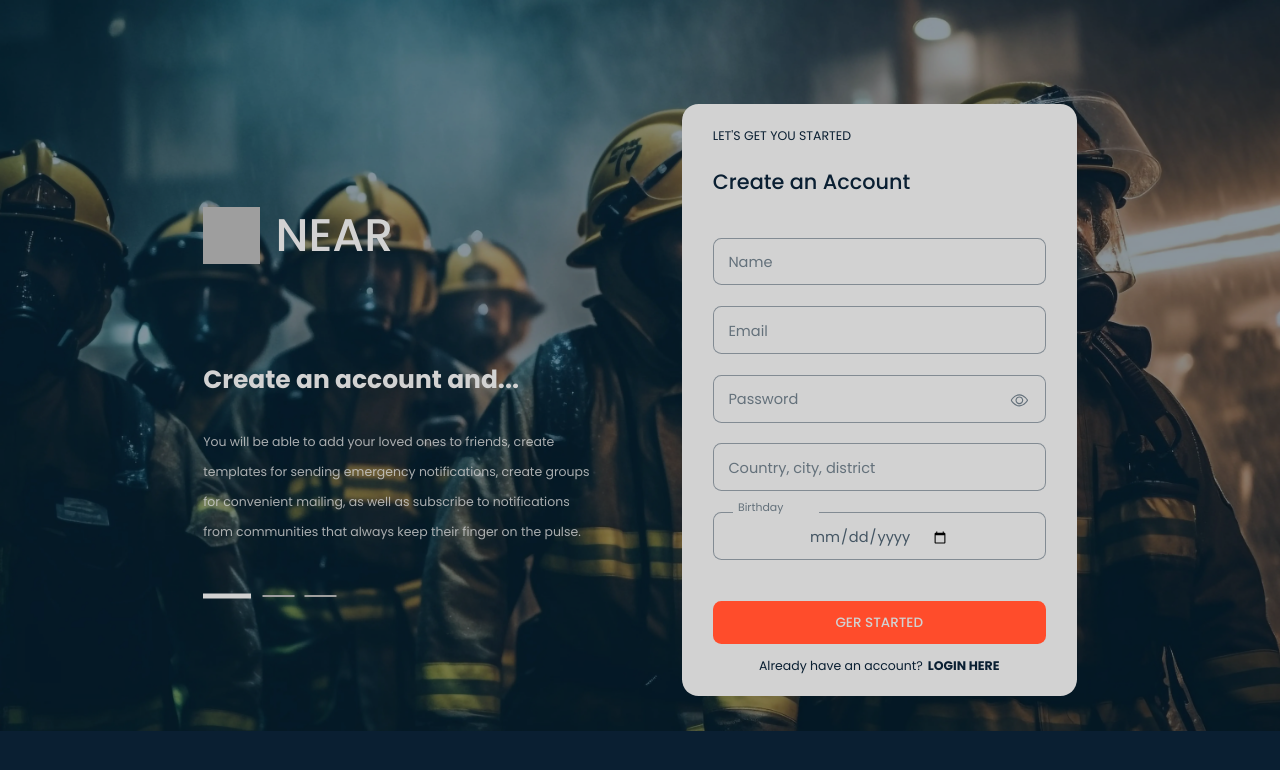
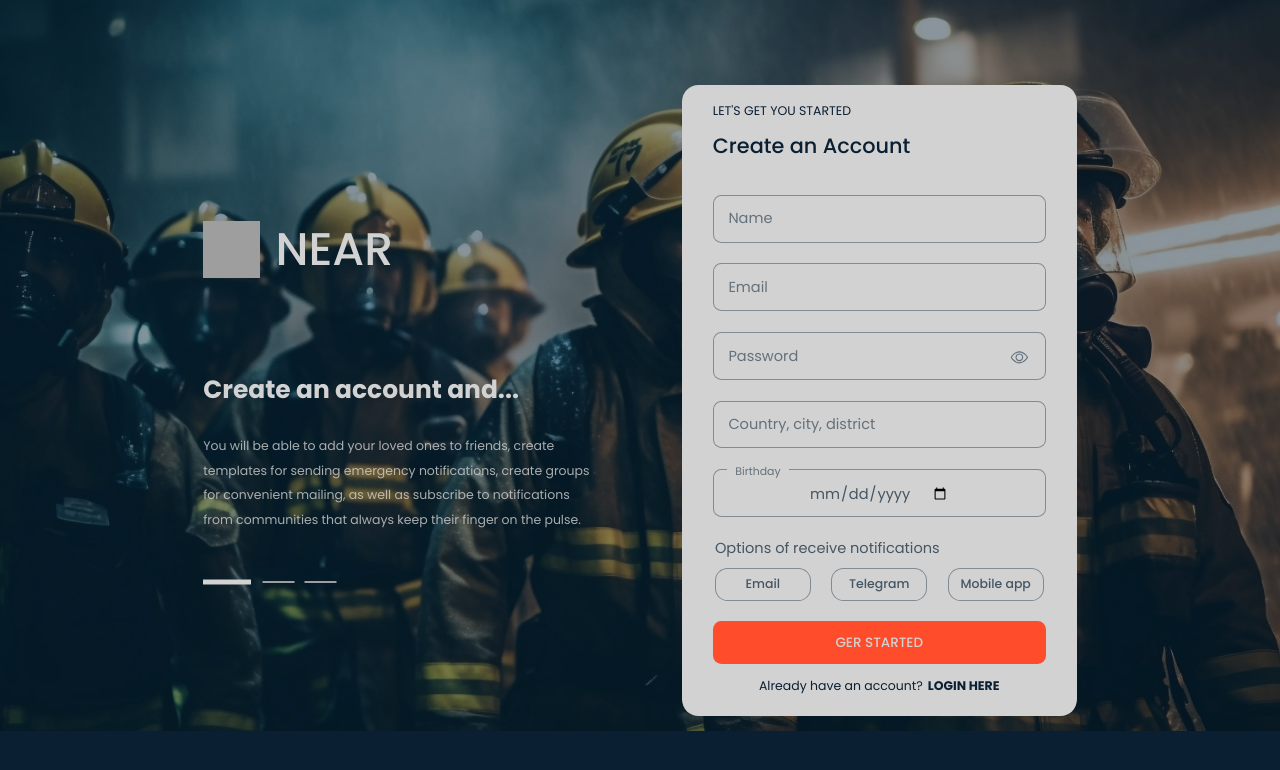
Before and after one commit to mattakvshi/NEAR-frontend, a React (Create React App) app: page /NEAR-frontend/signup/account in a window 1280 px wide. Shown: the top 770 px of the page. Built offline with nearby package versions, Linux system fonts and the light colour scheme; grey boxes are pictures that could not be loaded.

Commit message:
I finished all sorts of small shoals, started making a working slider

```diff
--- a/src/components/LogIn-SingUp/InputComponent/inputcomponent.css
+++ b/src/components/LogIn-SingUp/InputComponent/inputcomponent.css
@@ -17,7 +17,7 @@
 	font-size: calc(var(--index) * 0.7);
 	height: 100%;
 	outline: 0;
-	padding: 4px 20px 0;
+	padding: calc(var(--index) * 0.1) calc(var(--index) * 0.69) 0;
 	width: 100%;
 }
 
@@ -27,29 +27,30 @@
 }
 
 .cut {
-	height: 20px;
+	border-radius: calc(var(--index) * 0.2);
+	height: calc(var(--index) * 0.69);
 	background-color: var(--light-bg);
-	left: 20px;
+	left: calc(var(--index) * 0.69);
 	position: absolute;
-	top: -20px;
+	top: calc(var(--index) * -0.69);
 	transform: translateY(0);
 	transition: transform 200ms;
 }
 
 .cut-short {
-	width: 50px;
+	width: calc(var(--index) * 1.7);
 }
 
 .input:focus ~ .cut,
 .input:not(:placeholder-shown) ~ .cut {
-	transform: translateY(8px);
+	transform: translateY(calc(var(--index) * 0.4));
 }
 
 .placeholder {
 	color: var(--text-color-light-dark70);
 	font-size: calc(var(--index) * 0.7);
 	left: calc(var(--index) * 0.75);
-	line-height: 14px;
+	line-height: calc(var(--index) * 0.6);
 	pointer-events: none;
 	position: absolute;
 	transform-origin: 0 50%;
@@ -59,7 +60,8 @@
 
 .input:focus ~ .placeholder,
 .input:not(:placeholder-shown) ~ .placeholder {
-	transform: translateY(-30px) translateX(10px) scale(0.75);
+	transform: translateY(calc(var(--index) * -1.06))
+		translateX(calc(var(--index) * 0.35)) scale(0.75);
 }
 
 .input:not(:placeholder-shown) ~ .placeholder {
--- a/src/components/LogIn-SingUp/LogInFramework/LogInFramework.jsx
+++ b/src/components/LogIn-SingUp/LogInFramework/LogInFramework.jsx
@@ -4,12 +4,14 @@ const LogInFramework = ({ children, img, opacity }) => {
 	return (
 		<div className='none-scroll'>
 			<section className='lif-wrapper'></section>
+			<div className='lif-img-wrapper'>
 				<img
 					src={img}
 					alt='AccCreateImg'
 					className='lif-container-img'
 					style={{ opacity: opacity }}
 				/>
+			</div>
 			<main className='lif-main-container'>
 				<div className='lfi-content-section'>{children}</div>
 			</main>
--- a/src/components/LogIn-SingUp/LogInFramework/logInFramework.css
+++ b/src/components/LogIn-SingUp/LogInFramework/logInFramework.css
@@ -18,13 +18,17 @@
 	background-color: var(--text-color-dark);
 }
 
-.lif-container-img {
-	background: cover no-repeat;
+.lif-img-wrapper {
 	position: absolute;
 	top: 0;
 	left: 0;
 
 	z-index: -1;
+	background: linear-gradient(to top, transparent, var(--dark-header));
+}
+
+.lif-container-img {
+	display: block;
 }
 
 .lif-main-container {
@@ -54,7 +58,18 @@
 	height: calc(var(--index) * 28);
 }
 
-.lif__column {
+.lif__column1 {
+	display: flex;
+	flex-direction: column;
+	justify-content: center;
+	align-items: left;
+	row-gap: calc(var(--index) * 1.2);
+
+	width: calc(var(--index) * 19);
+	height: calc(var(--index) * 26);
+}
+
+.lif__column2 {
 	display: flex;
 	flex-direction: column;
 	justify-content: center;
@@ -95,7 +110,7 @@
 	font-size: calc(var(--index) * 1.2);
 	font-style: normal;
 	font-weight: 700;
-	line-height: 45px;
+	line-height: calc(var(--index) * 1.8);
 }
 
 .lif-text {
@@ -103,7 +118,7 @@
 	font-size: calc(var(--index) * 0.6);
 	font-style: normal;
 	font-weight: 400;
-	line-height: 30px;
+	line-height: calc(var(--index) * 1.2);
 
 	margin-bottom: calc(var(--index) * 1);
 }
@@ -127,7 +142,7 @@
 	font-size: calc(var(--index) * 0.6);
 	font-style: normal;
 	font-weight: 400;
-	line-height: 22.53px;
+	line-height: calc(var(--index) * 0.6);
 }
 
 .lif-form__title {
@@ -135,7 +150,7 @@
 	font-size: calc(var(--index) * 1);
 	font-style: normal;
 	font-weight: 500;
-	line-height: 44px;
+	line-height: calc(var(--index) * 1.5);
 }
 
 .lif-input-section {
@@ -238,7 +253,7 @@
 	font-size: calc(var(--index) * 0.6);
 	font-style: normal;
 	font-weight: 400;
-	line-height: 22.53px;
+	line-height: calc(var(--index) * 0.7);
 }
 
 .forgot-pass {
@@ -246,7 +261,7 @@
 	font-size: calc(var(--index) * 0.6);
 	font-style: normal;
 	font-weight: 500;
-	line-height: 22.53px;
+	line-height: calc(var(--index) * 0.7);
 }
 
 .forgot-pass:hover {
@@ -254,7 +269,7 @@
 	font-size: calc(var(--index) * 0.6);
 	font-style: normal;
 	font-weight: 500;
-	line-height: 22.53px;
+	line-height: calc(var(--index) * 0.7);
 }
 
 .sorry-modal-text {
@@ -271,3 +286,31 @@
 	color: var(--accent-color);
 	font-style: normal;
 }
+
+@media (max-width: 1080px) {
+	.lif__row {
+		justify-content: center;
+
+		width: calc(var(--index) * 35);
+		height: calc(var(--index) * 50);
+	}
+
+	.lif__column1 {
+		display: none;
+	}
+
+	.lif-container-img {
+		display: none;
+	}
+
+	.lif__column2 {
+		align-items: center;
+
+		width: calc(var(--index) * 35);
+		height: calc(var(--index) * 50);
+	}
+
+	.form-desc {
+		width: calc(var(--index) * 25);
+	}
+}
--- /dev/null
+++ b/src/components/LogIn-SingUp/RadioButtonComponent/RadioButtonComponent.jsx
@@ -0,0 +1,10 @@
+import './radioButtonComponent.css';
+
+export default function RadioButtonComponent({ children, id, name, value }) {
+	return (
+		<div className='input-container-radio'>
+			<input id={id} type='checkbox' name={name} value={value} />
+			<label htmlFor={id}>{children}</label>
+		</div>
+	);
+}
--- /dev/null
+++ b/src/components/LogIn-SingUp/RadioButtonComponent/radioButtonComponent.css
@@ -0,0 +1,85 @@
+.radio-section {
+	display: flex;
+	flex-direction: column;
+	justify-content: center;
+	align-items: center;
+
+	row-gap: calc(var(--index) * 0.45);
+}
+
+.radio-title {
+	display: flex;
+	align-items: left;
+
+	width: 100%;
+
+	color: var(--text-color-light-dark90);
+	font-size: calc(var(--index) * 0.7);
+	font-weight: 400;
+}
+
+.radio-button-row {
+	display: flex;
+	flex-direction: row;
+	justify-content: center;
+	align-items: center;
+
+	column-gap: calc(var(--index) * 1);
+}
+
+.input-container-radio {
+	display: inline-block;
+}
+
+.input-container-radio input[type='checkbox'] {
+	display: none;
+
+	padding: calc(var(--index) * 0.5);
+
+	background-color: var(--light-bg);
+	border-radius: calc(var(--index) * 0.4);
+	border: calc(var(--index) * 0.07) solid var(--text-color-light-dark50);
+
+	box-sizing: border-box;
+	color: var(--text-color-light-dark90);
+	font-size: calc(var(--index) * 0.7);
+
+	transition: all 0.2s ease-in-out;
+}
+
+.input-container-radio label {
+	display: flex;
+	justify-content: center;
+	align-items: center;
+
+	cursor: pointer;
+
+	width: calc(var(--index) * 4.6);
+	padding: calc(var(--index) * 0.3) calc(var(--index) * 0.5);
+
+	background-color: var(--light-bg);
+	border-radius: calc(var(--index) * 0.6);
+	border: calc(var(--index) * 0.07) solid var(--text-color-light-dark50);
+
+	color: var(--text-color-light-dark90);
+	font-size: calc(var(--index) * 0.6);
+	font-weight: 500;
+
+	transition: all 0.2s ease-in-out;
+}
+
+.input-container-radio input[type='checkbox']:checked + label {
+	background: var(--accent-color70);
+	color: var(--light-bg);
+	border: calc(var(--index) * 0.07) solid var(--light-bg);
+}
+
+.input-container-radio label:hover {
+	color: var(--text-color-medium-dark);
+	border: calc(var(--index) * 0.07) solid var(--text-color-medium-dark);
+}
+
+.input-container-radio input[type='checkbox']:disabled + label {
+	background-color: var(--light-bg);
+	color: var(--text-color-light-dark90);
+}
--- a/src/pages/LogIn-SinUp-Pages/LogInAccount.js
+++ b/src/pages/LogIn-SinUp-Pages/LogInAccount.js
@@ -1,4 +1,4 @@
-import { useState } from 'react';
+import { useEffect, useState } from 'react';
 import { NavLink } from 'react-router-dom';
 import LogInFramework from '../../components/LogIn-SingUp/LogInFramework/LogInFramework';
 
@@ -10,22 +10,66 @@ import PasswordInput from '../../components/LogIn-SingUp/InputComponent/Password
 const LogInAccount = ({ AccLogImg, logoImg }) => {
 	const [modalActive, setModalActive] = useState(false);
 
+	const [activePath, setActivePath] = useState(1);
+	const [slides, setSlides] = useState([
+		{
+			text: 'You will be able to add your loved ones to friends, create templates for sending emergency notifications, create groups for convenient mailing, as well as subscribe to notifications from communities that always keep their finger on the pulse.',
+			active: true,
+		},
+		{
+			text: 'With the ability to add your special ones to a friend list, craft alarm templates, establish groups for easy mailouts, and follow community alerts that are constantly up-to-date, your interaction becomes straightforward.',
+			active: false,
+		},
+		{
+			text: 'You can conveniently enlarge your circle by including your close ones to your friends, devise ready-for-use alert patterns, form groups for simplified mailing, and stay informed by subscribing to ever-vigilant community notifications.',
+			active: false,
+		},
+	]);
+
+	const handleSVGClick = clickedPath => {
+		setActivePath(clickedPath);
+
+		const updatedSlides = slides.map((slide, i) => {
+			if (i === clickedPath - 1) {
+				return { ...slide, active: true };
+			} else {
+				return { ...slide, active: false };
+			}
+		});
+		setSlides(updatedSlides);
+	};
+
+	useEffect(() => {
+		const interval = setInterval(() => {
+			setActivePath(prevActivePath => {
+				const nextActivePath = (prevActivePath % slides.length) + 1;
+				handleSVGClick(nextActivePath);
+				return nextActivePath;
+			});
+		}, 7000);
+		return () => {
+			clearInterval(interval);
+		};
+	}, [slides]);
+
 	return (
 		<>
 			<LogInFramework img={AccLogImg} opacity={0.38}>
 				<div className='lif__row'>
-					<div className='lif__column'>
+					<div className='lif__column1'>
 						<div className='lif-logo'>
 							<img src={logoImg} alt='' className='lif-logo__img' />
 							<h1 className='lif-logo-text'>NEAR</h1>
 						</div>
 						<div className='lif-title'>Log in and...</div>
-						<div className='lif-text'>
-							You will be able to add your loved ones to friends, create
-							templates for sending emergency notifications, create groups for
-							convenient mailing, as well as subscribe to notifications from
-							communities that always keep their finger on the pulse.
-						</div>
+						{slides.map(
+							(slide, i) =>
+								slide.active && (
+									<div key={i} className='lif-text'>
+										{slide.text}
+									</div>
+								)
+						)}
 						<svg
 							xmlns='http://www.w3.org/2000/svg'
 							width='134'
@@ -34,20 +78,39 @@ const LogInAccount = ({ AccLogImg, logoImg }) => {
 							fill='none'
 							className='lif-slider-svg'
 						>
-							<path d='M0 3H48' stroke='#D2D2D2' strokeWidth='5' />
-							<path d='M59.5 3H91.5' stroke='#9E9E9E' strokeWidth='2' />
-							<path d='M101.5 3H133.5' stroke='#9E9E9E' strokeWidth='2' />
+							<path
+								d={`M0 3H48`}
+								stroke={activePath === 1 ? '#D2D2D2' : '#9E9E9E'}
+								strokeWidth={activePath === 1 ? '5' : '2'}
+								onClick={() => handleSVGClick(1)}
+							/>
+							<path
+								d={`M59.5 3H91.5`}
+								stroke={activePath === 2 ? '#D2D2D2' : '#9E9E9E'}
+								strokeWidth={activePath === 2 ? '5' : '2'}
+								onClick={() => handleSVGClick(2)}
+							/>
+							<path
+								d={`M101.5 3H133.5`}
+								stroke={activePath === 3 ? '#D2D2D2' : '#9E9E9E'}
+								strokeWidth={activePath === 3 ? '5' : '2'}
+								onClick={() => handleSVGClick(3)}
+							/>
 						</svg>
 					</div>
-					<div className='lif__column'>
+					<div className='lif__column2'>
 						<div className='form-desc'>
 							<p className='letsgo-text'>WELCOME BACK</p>
 							<h4 className='lif-form__title'>Log In to your Account</h4>
 							<div className='lif-input-section'>
-								<InputComponent id='email' type='email' width='66px'>
+								<InputComponent
+									id='email'
+									type='email'
+									width='calc(var(--index) * 2.18)'
+								>
 									Email
 								</InputComponent>
-								<PasswordInput id='password' width='94px'>
+								<PasswordInput id='password' width='calc(var(--index) * 3.34)'>
 									Password
 								</PasswordInput>
 							</div>
--- a/src/pages/LogIn-SinUp-Pages/LogInCommunity.js
+++ b/src/pages/LogIn-SinUp-Pages/LogInCommunity.js
@@ -14,7 +14,7 @@ const LogInCommunity = ({ CommLogImg, logoImg }) => {
 		<>
 			<LogInFramework img={CommLogImg} opacity={0.45}>
 				<div className='lif__row'>
-					<div className='lif__column'>
+					<div className='lif__column1'>
 						<div className='lif-logo'>
 							<img src={logoImg} alt='' className='lif-logo__img' />
 							<h1 className='lif-logo-text'>NEAR</h1>
@@ -39,15 +39,19 @@ const LogInCommunity = ({ CommLogImg, logoImg }) => {
 							<path d='M101.5 3H133.5' stroke='#9E9E9E' strokeWidth='2' />
 						</svg>
 					</div>
-					<div className='lif__column'>
+					<div className='lif__column2'>
 						<div className='form-desc'>
 							<p className='letsgo-text'>WELCOME BACK</p>
 							<h4 className='lif-form__title'>Log In as a Community</h4>
 							<div className='lif-input-section'>
-								<InputComponent id='email' type='email' width='66px'>
+								<InputComponent
+									id='email'
+									type='email'
+									width='calc(var(--index) * 2.18)'
+								>
 									Email
 								</InputComponent>
-								<PasswordInput id='password' width='94px'>
+								<PasswordInput id='password' width='calc(var(--index) * 3.34)'>
 									Password
 								</PasswordInput>
 							</div>
--- a/src/pages/LogIn-SinUp-Pages/SignUpAccount.js
+++ b/src/pages/LogIn-SinUp-Pages/SignUpAccount.js
@@ -3,12 +3,13 @@ import LogInFramework from '../../components/LogIn-SingUp/LogInFramework/LogInFr
 
 import InputComponent from '../../components/LogIn-SingUp/InputComponent/InputComponent';
 import PasswordInput from '../../components/LogIn-SingUp/InputComponent/PasswordInput';
+import RadioButtonComponent from '../../components/LogIn-SingUp/RadioButtonComponent/RadioButtonComponent';
 
 const SingUpAccount = ({ AccCreateImg, logoImg }) => {
 	return (
 		<LogInFramework img={AccCreateImg} opacity={0.53}>
 			<div className='lif__row'>
-				<div className='lif__column'>
+				<div className='lif__column1'>
 					<div className='lif-logo'>
 						<img src={logoImg} alt='' className='lif-logo__img' />
 						<h1 className='lif-logo-text'>NEAR</h1>
@@ -33,27 +34,70 @@ const SingUpAccount = ({ AccCreateImg, logoImg }) => {
 						<path d='M101.5 3H133.5' stroke='#9E9E9E' strokeWidth='2' />
 					</svg>
 				</div>
-				<div className='lif__column'>
+				<div className='lif__column2'>
 					<div className='form-desc'>
 						<p className='letsgo-text'>LET'S GET YOU STARTED</p>
 						<h4 className='lif-form__title'>Create an Account</h4>
 						<div className='lif-input-section'>
-							<InputComponent id='name' type='text' width='68px'>
+							<InputComponent
+								id='name'
+								type='text'
+								width='calc(var(--index) * 2.364)'
+							>
 								Name
 							</InputComponent>
-							<InputComponent id='email' type='email' width='66px'>
+							<InputComponent
+								id='email'
+								type='email'
+								width='calc(var(--index) * 2.18)'
+							>
 								Email
 							</InputComponent>
-							<PasswordInput id='password' width='94px'>
+							<PasswordInput id='password' width='calc(var(--index) * 3.34)'>
 								Password
 							</PasswordInput>
-							<InputComponent id='location' type='text' width='176px'>
+							<InputComponent
+								id='location'
+								type='text'
+								width='calc(var(--index) * 6.1)'
+							>
 								Country, city, district
 							</InputComponent>
-							<InputComponent id='birthday' type='date' width='86px'>
+							<InputComponent
+								id='birthday'
+								type='date'
+								width='calc(var(--index) * 2.95)'
+							>
 								Birthday
 							</InputComponent>
-							<div className='radio-row'></div>
+							<div className='radio-section'>
+								<h4 className='radio-title'>
+									Options of receive notifications
+								</h4>
+								<div className='radio-button-row'>
+									<RadioButtonComponent
+										id='emailRadio'
+										name='emailRadio'
+										value='email-notification'
+									>
+										Email
+									</RadioButtonComponent>
+									<RadioButtonComponent
+										id='telegramRadio'
+										name='telegramRadio'
+										value='telegram-notification'
+									>
+										Telegram
+									</RadioButtonComponent>
+									<RadioButtonComponent
+										id='mobileRadio'
+										name='mobileRadio'
+										value='mobile-notification'
+									>
+										Mobile app
+									</RadioButtonComponent>
+								</div>
+							</div>
 						</div>
 						<button className='lif-button'>
 							<span>GER STARTED</span>
--- a/src/pages/LogIn-SinUp-Pages/SignUpCommunity.js
+++ b/src/pages/LogIn-SinUp-Pages/SignUpCommunity.js
@@ -8,7 +8,7 @@ const SingUpCommunity = ({ CommCreateImg, logoImg }) => {
 	return (
 		<LogInFramework img={CommCreateImg} opacity={0.43}>
 			<div className='lif__row'>
-				<div className='lif__column'>
+				<div className='lif__column1'>
 					<div className='lif-logo'>
 						<img src={logoImg} alt='' className='lif-logo__img' />
 						<h1 className='lif-logo-text'>NEAR</h1>
@@ -33,24 +33,40 @@ const SingUpCommunity = ({ CommCreateImg, logoImg }) => {
 						<path d='M101.5 3H133.5' stroke='#9E9E9E' strokeWidth='2' />
 					</svg>
 				</div>
-				<div className='lif__column'>
+				<div className='lif__column2'>
 					<div className='form-desc'>
 						<p className='letsgo-text'>LET'S GET YOU STARTED</p>
 						<h4 className='lif-form__title'>Create a Community</h4>
 						<div className='lif-input-section'>
-							<InputComponent id='name' type='text' width='162px'>
+							<InputComponent
+								id='name'
+								type='text'
+								width='calc(var(--index) * 5.58'
+							>
 								Community name
 							</InputComponent>
-							<InputComponent id='email' type='email' width='66px'>
+							<InputComponent
+								id='email'
+								type='email'
+								width='calc(var(--index) * 2.18)'
+							>
 								Email
 							</InputComponent>
-							<PasswordInput id='password' width='94px'>
+							<PasswordInput id='password' width='calc(var(--index) * 3.34)'>
 								Password
 							</PasswordInput>
-							<InputComponent id='location' type='text' width='158px'>
+							<InputComponent
+								id='location'
+								type='text'
+								width='calc(var(--index) * 5.35)'
+							>
 								Monitoring region
 							</InputComponent>
-							<InputComponent id='emergency' type='text' width='144px'>
+							<InputComponent
+								id='emergency'
+								type='text'
+								width='calc(var(--index) * 5.05)'
+							>
 								Emergency type
 							</InputComponent>
 						</div>
--- a/src/style/main.css
+++ b/src/style/main.css
@@ -24,6 +24,7 @@
 
 	--accent-color: #ff4c2b;
 	--accent-color90: rgba(255, 76, 43, 0.9);
+	--accent-color70: rgba(255, 76, 43, 0.7);
 
 	--index: calc(1vw + 1vh);
 }
```
Also changed, not shown: src/components/LogIn-SingUp/InputComponent/PasswordInput.jsx (+6 -6 lines). Lines whose indentation alone changed are shown as unchanged.
